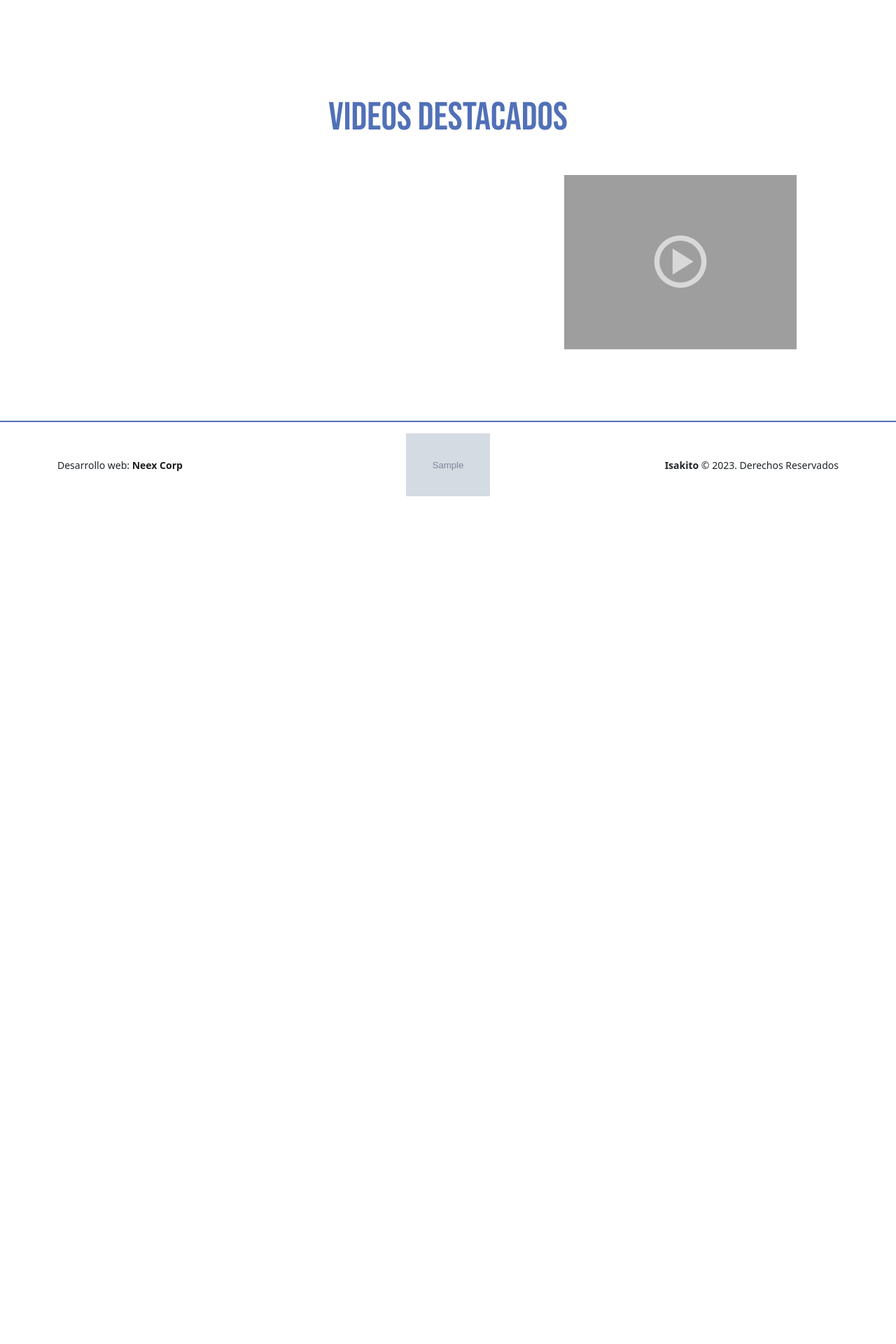
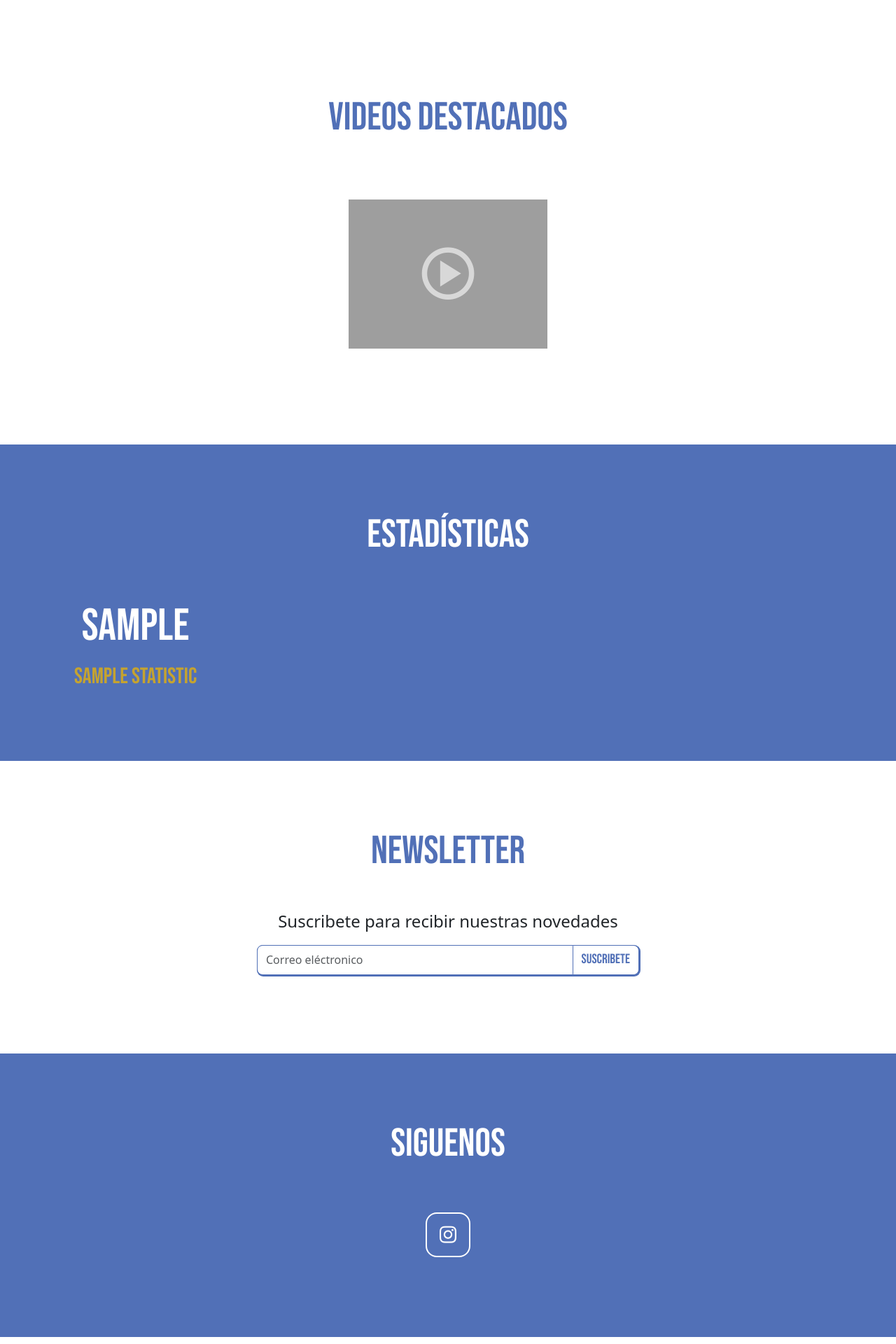
Before and after one commit to jonwilm/isakito, a Django app: page / in a window 1280 px wide. Shown: the part 2196-4116 px from the top of the page at 70% size. Before the commit the page ends 2905 px from the top, so only its background shows below. Run offline with Django 4.2, Linux system fonts and the light colour scheme; tables that the repository leaves empty hold one stand-in row (values such as "Sample post"); grey boxes marked "Sample" are stand-in pictures; some libraries are stand-ins or nearby versions; grey boxes are pictures that could not be loaded.

Commit message:
Estadisticas, newsletter, redes

```diff
--- a/apps/generales/models.py
+++ b/apps/generales/models.py
@@ -91,8 +91,8 @@ class Contact(Base):
 
 SOCIAL_NETWORKS = [
     ('Instagram', 'Instagram'),
-    ('facebook', 'facebook'),
-    ('X (Twitter)', 'X (Twitter)'),
+    ('Facebook', 'Facebook'),
+    ('Twitter', 'X (Twitter)'),
     ('Linkedin', 'Linkedin'),
     ('TikTok', 'TikTok'),
     ('Youtube', 'Youtube'),
--- a/apps/generales/views.py
+++ b/apps/generales/views.py
@@ -1,13 +1,16 @@
 from django.views.generic import TemplateView
 
-from .models import Logo, SliderHome, GalleryHome, Videos
+from .models import Logo, SliderHome, GalleryHome, SocialNetwork, Videos, Statistic
 from apps.productos.models import Brand
 
 class HomeView(TemplateView):
     template_name = 'front/home.html'
 
     def get_context_data(self, **kwargs):
-        logo = Logo.objects.get(active=True)
+        try:
+          logo = Logo.objects.get(active=True)
+        except GalleryHome.DoesNotExist:
+          logo = None
         sliderHome = SliderHome.objects.filter(active=True)
         brands = Brand.objects.filter(active=True)
         try:
@@ -15,11 +18,15 @@ class HomeView(TemplateView):
         except GalleryHome.DoesNotExist:
           galleryHome = None
         videos = Videos.objects.filter(active=True)
+        statistics = Statistic.objects.filter(active=True)
+        socialNetworks = SocialNetwork.objects.filter(active=True)
         context = {
             'logo': logo,
             'sliderHome': sliderHome,
             'brands': brands,
             'galleryHome': galleryHome,
             'videos': videos,
+            'statistics': statistics,
+            'socialNetworks': socialNetworks,
         }
         return context
--- a/static/front/assets/css/home.css
+++ b/static/front/assets/css/home.css
@@ -122,6 +122,7 @@
 }
 .slider-videos .slick-slide {
   overflow: hidden;
+  padding: 0.5rem;
 }
 .slider-videos .slick-slide img {
   width: 100%;
--- a/static/front/assets/css/styles.css
+++ b/static/front/assets/css/styles.css
@@ -55,6 +55,28 @@ body {
   border: none;
   outline: none;
   box-shadow: none;
+}
+.btn-white-blue {
+  font-family: 'Bebas Neue', sans-serif;
+  font-size: 1.2rem;
+  background-color: var(--white);
+  color: var(--blue);
+  border: 1px solid var(--blue);
+  border-radius: 0.5rem 0.5rem 0.5rem 0.5rem;
+  box-shadow: 1px 1px 0px 1px var(--blue);
+  transition: all 0.3s;
+}
+.btn-white-blue.active {
+  background-color: var(--blue);
+  color: var(--white);
+}
+.btn-white-blue:hover {
+  background-color: var(--blue);
+  color: var(--white);
+}
+.btn-white-blue:focus {
+  background-color: var(--white);
+  color: var(--blue);
 }
 /* ********************************************** */
 /* CAROUSEL */
@@ -155,6 +177,83 @@ body {
   color: var(--black);
 }
 /* ********************************************** */
+/* ESTADISTICAS */
+/* ********************************************** */
+.estadisticas {
+  background-color: var(--blue);
+}
+.estadisticas .content-estadisticas {
+  width: 100%;
+  display: grid;
+  grid-template-columns: repeat(5, 1fr);
+}
+.estadisticas .content-estadisticas .data {
+  text-align: center;
+  font-family: 'Bebas Neue', sans-serif;
+  font-size: 4rem;
+  color: var(--white);
+}
+.estadisticas .content-estadisticas .title {
+  text-align: center;
+  font-family: 'Bebas Neue', sans-serif;
+  font-size: 2rem;
+  color: var(--yellow);
+}
+/* ********************************************** */
+/* NEWSLETTER */
+/* ********************************************** */
+.newsletter input {
+  border: 1px solid var(--blue);
+  border-radius: 0.5rem 0.5rem 0.5rem 0.5rem;
+  box-shadow: 1px 1px 0px 1px var(--blue);
+}
+/* ********************************************** */
+/* REDES SOCIALES */
+/* ********************************************** */
+.redes-sociales {
+  background-color: var(--blue);
+}
+.redes-sociales .content-redes {
+  display: flex;
+  align-items: center;
+  justify-content: center;
+}
+.redes-sociales .content-redes a {
+  margin: 1rem;
+  color: var(--white);
+  font-size: 2rem;
+  text-decoration: none;
+}
+.redes-sociales .content-redes a .rrss {
+  width: 4rem;
+  height: 4rem;
+  border: 2px solid var(--white);
+  border-radius: 1rem;
+  display: flex;
+  align-items: center;
+  justify-content: center;
+  background: transparent;
+  transition: all 0.3s;
+}
+.redes-sociales .content-redes a .rrss.youtube:hover {
+  background: #bb0000;
+}
+.redes-sociales .content-redes a .rrss.facebook:hover {
+  background: #3b5998;
+}
+.redes-sociales .content-redes a .rrss.twitter:hover {
+  background: #55acee;
+}
+.redes-sociales .content-redes a .rrss.instagram:hover {
+  background: linear-gradient(45deg, #fdf497 0%,#fd5949 25%,#dc2743 50%,#d6249f 75%,#285AEB 100%);
+}
+.redes-sociales .content-redes a .rrss.linkedin:hover {
+  background: #007bb5;
+}
+.redes-sociales .content-redes a .rrss.tiktok:hover {
+  background: #000000;
+}
+/* ********************************************** */
 /* FOOTER */
 /* ********************************************** */
 footer {
--- /dev/null
+++ b/templates/front/components/estadisticas.html
@@ -0,0 +1,13 @@
+<div class="estadisticas py-5">
+  <div class="container py-5">
+    <h1 class="text-bebas display-4 text-white text-center mb-5">ESTADÍSTICAS</h1>
+    <div class="content-estadisticas">
+      {% for statistic in statistics %}
+      <div class="item">
+        <div class="data">{{ statistic.data }}</div>
+        <div class="title">{{ statistic.title }}</div>
+      </div>
+      {% endfor %}
+    </div>
+  </div>
+</div>
--- a/templates/front/components/navbar.html
+++ b/templates/front/components/navbar.html
@@ -1,7 +1,7 @@
 <nav class="navbar fixed-top navbar-expand-lg py-0">
   <div class="container-fluid align-items-lg-start">
     <a class="navbar-brand py-3" href="/">
-      <img class="logo-navbar" src="{{ logo }}" alt="">
+      <img class="logo-navbar" src="{% if logo %}{{ logo }}{% endif %}" alt="">
     </a>
     <button class="navbar-toggler" type="button" data-bs-toggle="offcanvas" data-bs-target="#offcanvasNavbar" aria-controls="offcanvasNavbar" aria-label="Toggle navigation">
       <span class="navbar-toggler-icon"></span>
--- /dev/null
+++ b/templates/front/components/newsletter.html
@@ -0,0 +1,16 @@
+<div class="newsletter py-5">
+  <div class="container py-5">
+    <h1 class="text-bebas display-4 text-blue text-center mb-5">NEWSLETTER</h1>
+    <p class="fs-4 text-center">Suscribete para recibir nuestras novedades</p>
+    <div class="row">
+      <div class="col-12 col-sm-10 offset-sm-1 col-md-8 offset-md-2 col-lg-6 offset-lg-3">
+        <form action="">
+          <div class="input-group mb-3">
+            <input type="text" class="form-control" placeholder="Correo eléctronico">
+            <button class="btn btn-white-blue" type="button" id="button-addon2">Suscribete</button>
+          </div>
+        </form>
+      </div>
+    </div>
+  </div>
+</div>
--- /dev/null
+++ b/templates/front/components/redes.html
@@ -0,0 +1,14 @@
+<div class="redes-sociales py-5">
+  <div class="container py-5">
+    <h1 class="text-bebas display-4 text-white text-center mb-5">SIGUENOS</h1>
+    <div class="content-redes">
+      {% for socialNetwork in socialNetworks %}
+      <a href="{{ socialNetwork.url }}" target="_blank" rel="noopener noreferrer">
+        <div class="rrss {{ socialNetwork.social_network|lower }}">
+          <i class='bx bxl-{{ socialNetwork.social_network|lower }}'></i>
+        </div>
+      </a>
+      {% endfor %}
+    </div>
+  </div>
+</div>
--- a/templates/front/home.html
+++ b/templates/front/home.html
@@ -13,11 +13,10 @@
 
 {% endblock css %}
 
-{% block navbar %}
-{% include 'front/components/navbar.html' with itemActive="home" %}
-{% endblock navbar %}
 
 {% block content %}
+{% include 'front/components/navbar.html' with itemActive="home" %}
+
 <div class="slider slider-home">
   <div id="sliderHome" class="carousel slide carousel-fade" data-bs-ride="carousel">
     <div class="carousel-indicators mb-0 mb-sm-3">
@@ -94,6 +93,7 @@
 </div>
 {% endif %}
 
+{% if videos %}
 <div class="videos-destacados py-5">
   <div class="container py-5">
     <h1 class="text-bebas display-4 text-blue text-center mb-5">VIDEOS DESTACADOS</h1>
@@ -112,6 +112,13 @@
     </div>
   </div>
 </div>
+{% endif %}
+
+{% include 'front/components/estadisticas.html' %}
+
+{% include 'front/components/newsletter.html' %}
+
+{% include 'front/components/redes.html' %}
 
 <div class="modal fade" id="modalVideo" tabindex="-1" aria-labelledby="modalVideoLabel" aria-hidden="true">
   <div class="modal-dialog modal-dialog-centered modal-xl">
@@ -136,6 +143,8 @@
 {% block js %}
 <script src="{% static 'libs/slick-slider/slick.min.js' %}"></script>
 <script>
+  $(window).ready(function() {
+
     $('.slider-marcas').slick({
       centerMode: true,
       centerPadding: '60px',
@@ -165,8 +174,13 @@
       }
       ]
     })
+    var lenVideos = {{ videos|length }}
+    var centerVideos = false
+    if (lenVideos > 3) {
+      centerVideos = true
+    }
     $('.slider-videos').slick({
-    centerMode: true,
+      centerMode: centerVideos,
       centerPadding: '60px',
       slidesToShow: 3,
       autoplay: true,
@@ -177,7 +191,7 @@
         breakpoint: 768,
         settings: {
           arrows: true,
-        centerMode: true,
+          centerMode: centerVideos,
           centerPadding: '40px',
           slidesToShow: 3
         }
@@ -187,12 +201,13 @@
         settings: {
           arrows: true,
           dots: false,
-        centerMode: true,
+          centerMode: centerVideos,
           centerPadding: '40px',
           slidesToShow: 1
         }
       }
       ]
+    })
   })
   $('.link-modalVideo').on('click', function() {
     $('#modalVideoLabel').text($(this).attr('data-title'))
--- a/templates/front/layout.html
+++ b/templates/front/layout.html
@@ -30,8 +30,6 @@
 </head>
 <body>
 
-  {% block navbar %}{% endblock navbar %}
-
   {% block content %}{% endblock content %}
 
   <footer>
@@ -46,7 +44,7 @@
           </div>
           <div class="col-12 col-md-4 text-center order-1 order-md-2">
             <a href="/">
-              <img class="logo-footer" src="{{ logo }}" alt="">
+              <img class="logo-footer" src="{% if logo %}{{ logo }}{% endif %}" alt="">
             </a>
           </div>
           <div class="col-12 col-md-4 order-2 order-md-3 mt-3 mt-md-0 d-flex align-items-center justify-content-center justify-content-md-end">
```
Lines whose indentation alone changed are shown as unchanged.
